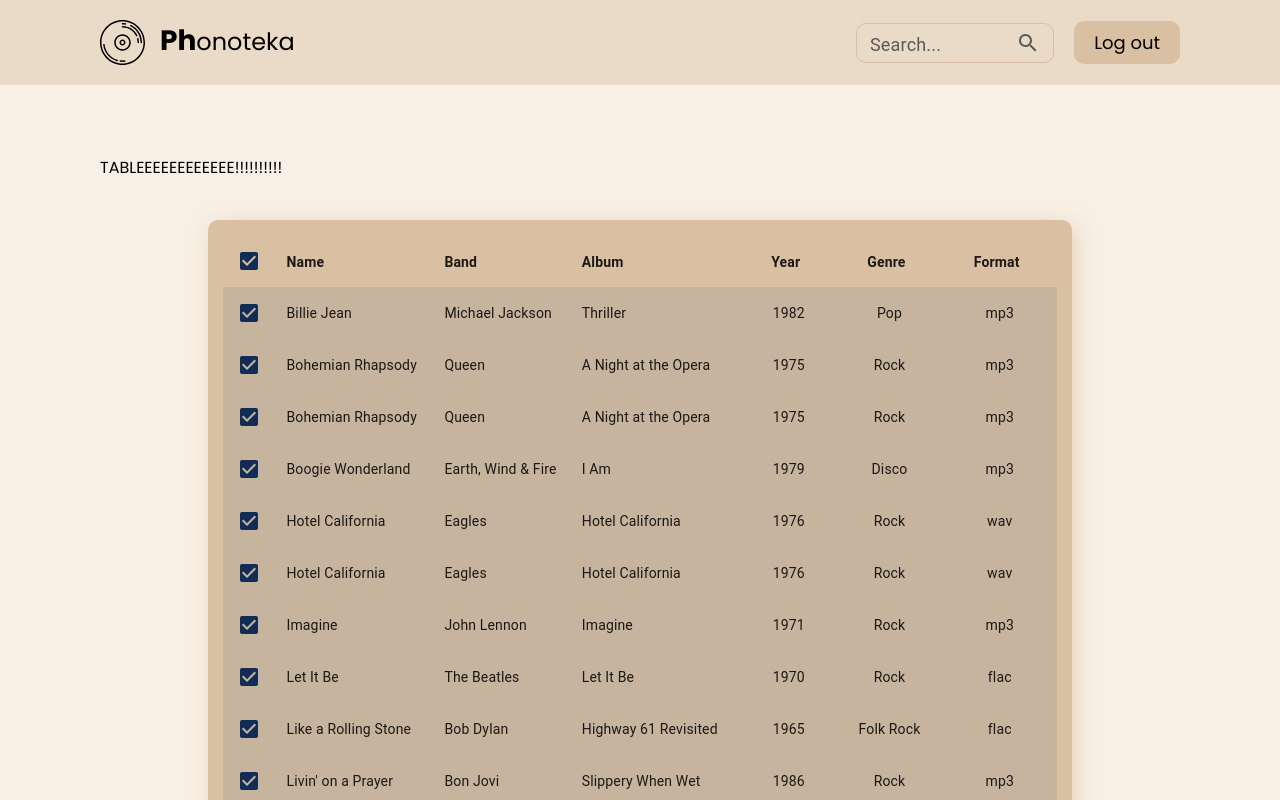
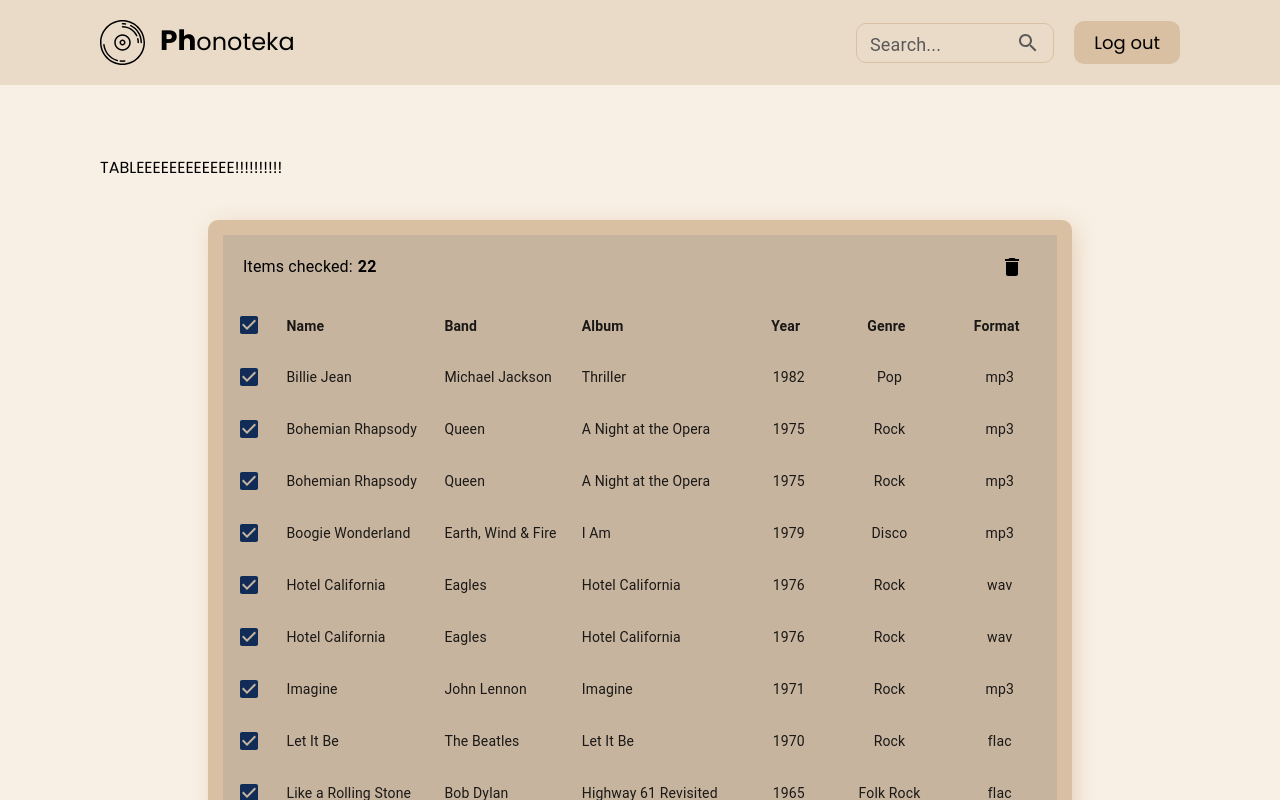
Before and after one commit to coderEverFirst/phonoteka, a React (Vite) app in the folder packages/client/: page / in a window 1280 px wide. Both pictures are taken after a click on the element 249 px from the left and 261 px from the top of the page. Shown: the top 800 px of the page. Built offline with nearby package versions, Linux system fonts and the light colour scheme.

Commit message:
added hide table header bar

```diff
--- a/packages/client/src/components/Table/MainTable.tsx
+++ b/packages/client/src/components/Table/MainTable.tsx
@@ -1,8 +1,14 @@
 import React, { useState, useEffect } from 'react'
 import { Table } from '@mui/material'
 
+import { useMainTable } from './useMainTable'
+
 import TeableHeadContent from './TableHeadContent/TableHeadContent'
 import TableBodyContent from './TableBodyContent/TableBodyContent'
+
+import { Box, Typography } from '@mui/material'
+
+import DeleteIcon from '@mui/icons-material/Delete'
 
 import { ETableSort } from '../../variables/eNums'
 import { rowsData, IRowData } from '../../variables/testFetchData'
@@ -11,7 +17,6 @@
   MainTableContainer,
   MainTablePagination,
 } from '../UI/MuiUI/MainTableContainer/MainTableContainer.styled'
-import { useMainTable } from './useMainTable'
 
 const MainTable = () => {
   const { stableSort, getComparator } = useMainTable()
@@ -82,6 +87,12 @@
   return (
     <>
       <MainTableContainer>
+        <Box component="div" className={`wrapper ${selectedCheckbox.length > 0 && 'active'}`}>
+          <Typography>
+            Items checked: <Box component="span">{selectedCheckbox.length}</Box>
+          </Typography>
+          <DeleteIcon />
+        </Box>
         <Table>
           <TeableHeadContent
             orderDirection={orderDirection}
--- a/packages/client/src/components/Table/TableHeadContent/TableHeadContent.tsx
+++ b/packages/client/src/components/Table/TableHeadContent/TableHeadContent.tsx
@@ -2,11 +2,7 @@
 
 import { TableCell, TableRow, Checkbox, TableSortLabel } from '@mui/material'
 
-import {
-  IRenderTableHeaderData,
-  MAIN_BLUE_COLOR,
-  RENDER_TABLE_HEADER_DATA,
-} from '../../../variables/variables'
+import { IRenderTableHeaderData, RENDER_TABLE_HEADER_DATA } from '../../../variables/variables'
 import { ETableSort } from '../../../variables/eNums'
 
 import { MainTableHead } from '../../UI/MuiUI/MainTableContainer/MainTableContainer.styled'
@@ -16,7 +12,7 @@
   valueToOrderBy: string
   orderDirection: ETableSort
   handleRequestSort: (event: React.MouseEvent, property: string) => void
-  selectedCheckbox: any[]
+  selectedCheckbox: number[]
   rowsData: IRowData[]
   handleSelectedAllClick: (event: React.ChangeEvent<HTMLInputElement>) => void
 }
@@ -39,8 +35,8 @@
 
   return (
     <>
-      <MainTableHead>
-        <TableRow sx={{ color: MAIN_BLUE_COLOR }}>
+      <MainTableHead className={`${rowsData.length === selectedCheckbox.length && 'active'}`}>
+        <TableRow>
           <TableCell>
             <Checkbox
               indeterminate={
--- a/packages/client/src/components/UI/MuiUI/MainTableContainer/MainTableContainer.styled.ts
+++ b/packages/client/src/components/UI/MuiUI/MainTableContainer/MainTableContainer.styled.ts
@@ -17,11 +17,53 @@
     backgroundColor: MAIN_DARKCREAM_COLOR,
     borderRadius: '10px',
     boxShadow: '4px 4px 23px -3px rgba(217,186,152,0.71)',
+
+    '& .MuiBox-root.wrapper': {
+      display: 'flex',
+      flexDirection: 'row',
+      justifyContent: 'space-between',
+      width: '100%',
+      padding: '0px 30px 0px 20px',
+      backgroundColor: MAIN_LIGHTBLUE_COLOR,
+
+      transition: '0.2s ease-out',
+      opacity: 0,
+
+      '&.active': {
+        opacity: 1,
+        padding: '20px 30px 20px 20px',
+      },
+
+      '& .MuiTypography-root': {
+        display: 'flex',
+        gap: '5px',
+
+        '& span': {
+          fontWeight: 600,
+        },
+      },
+
+      '& .MuiSvgIcon-root': {
+        width: '30px',
+        cursor: 'pointer',
+        transition: '0.2s linear',
+
+        '&:hover': {
+          color: 'rgba(0, 0, 0, 0.5)',
+        },
+      },
+    },
   },
 })
 
 export const MainTableHead = styled(TableHead)({
   '&.MuiTableHead-root': {
+    transition: '0.3s linear',
+
+    '&.active': {
+      backgroundColor: MAIN_LIGHTBLUE_COLOR,
+    },
+
     '& .MuiTableRow-root': {
       color: MAIN_BLUE_COLOR,
       borderBottom: 'none',
@@ -86,6 +128,6 @@
 
 export const MainTablePagination = styled(TablePagination)({
   '& .MuiTablePagination-toolbar': {
-    paddingRight: '35px',
+    padding: '0 35px 0 0',
   },
 })
```
